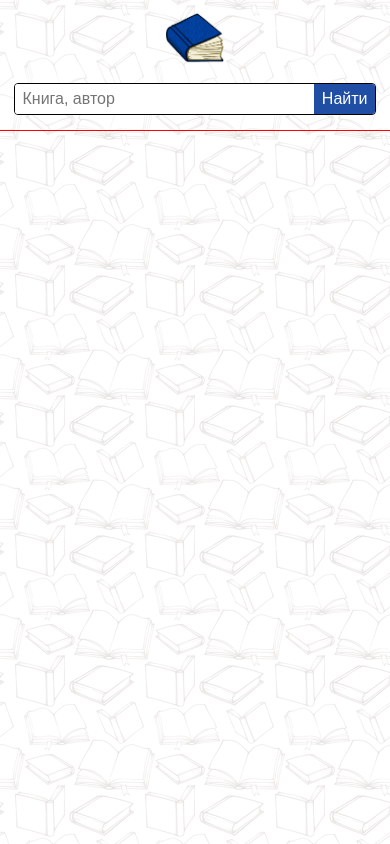
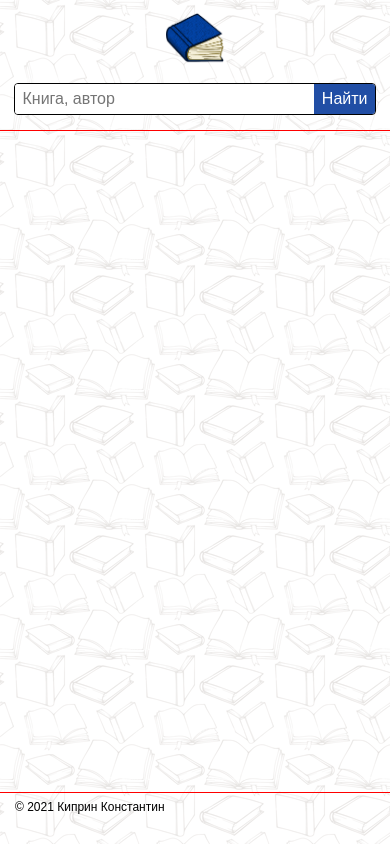
Before and after one commit to Etsugi/book-search, a React (Create React App) app: page / in a window 390 px wide. Built offline with nearby package versions, Linux system fonts and the light colour scheme.

Commit message:
вёрстка футера

```diff
--- a/src/components/App/App.js
+++ b/src/components/App/App.js
@@ -1,11 +1,13 @@
 import React from 'react';
 
 import Header from '../Header/Header';
+import Footer from '../Footer/Footer';
 
 function App() {
   return (
     <>
       <Header />
+      <Footer />
     </>
   );
 }
--- a/src/components/Footer/Footer.css
+++ b/src/components/Footer/Footer.css
@@ -0,0 +1,17 @@
+@import url("./__copyright/footer__copyright.css");
+
+.footer {
+  display: block;
+  width: calc(100% - 30px);
+  margin: auto 0 0 0;
+  padding: 15px 0 45px 30px;
+  outline: 1px solid red;
+}
+
+@media (min-width: 320px) and (max-width: 767px) {
+  .footer {
+    width: calc(100% - 15px);
+    margin: auto 0 0 0;
+    padding: 7.5px 0 30px 15px;
+  }
+}
--- a/src/components/Footer/Footer.js
+++ b/src/components/Footer/Footer.js
@@ -0,0 +1,13 @@
+import React from 'react';
+
+const now = new Date().getFullYear();
+
+function Footer() {
+  return (
+    <footer className="footer">
+      <time-datetime class="footer__copyright">&copy; {now} Киприн Константин</time-datetime>
+    </footer>
+  );
+}
+
+export default Footer;
--- /dev/null
+++ b/src/components/Footer/__copyright/footer__copyright.css
@@ -0,0 +1,13 @@
+.footer__copyright {
+  margin: 0;
+  padding: 0;
+  font-size: 14px;
+  line-height: 16px;
+}
+
+@media (min-width: 320px) and (max-width: 767px) {
+  .footer__copyright {
+    font-size: 12px;
+    line-height: 14px;
+  }
+}
--- a/src/index.css
+++ b/src/index.css
@@ -2,8 +2,12 @@
 
 @import url("./components/Header/Header.css");
 @import url("./components/SearchForm/SearchForm.css");
+@import url("./components/Footer/Footer.css");
+
 
 .root {
+  display: flex;
+  flex-direction: column;
   margin: 0;
   padding: 0;
   width: 100%;
```
